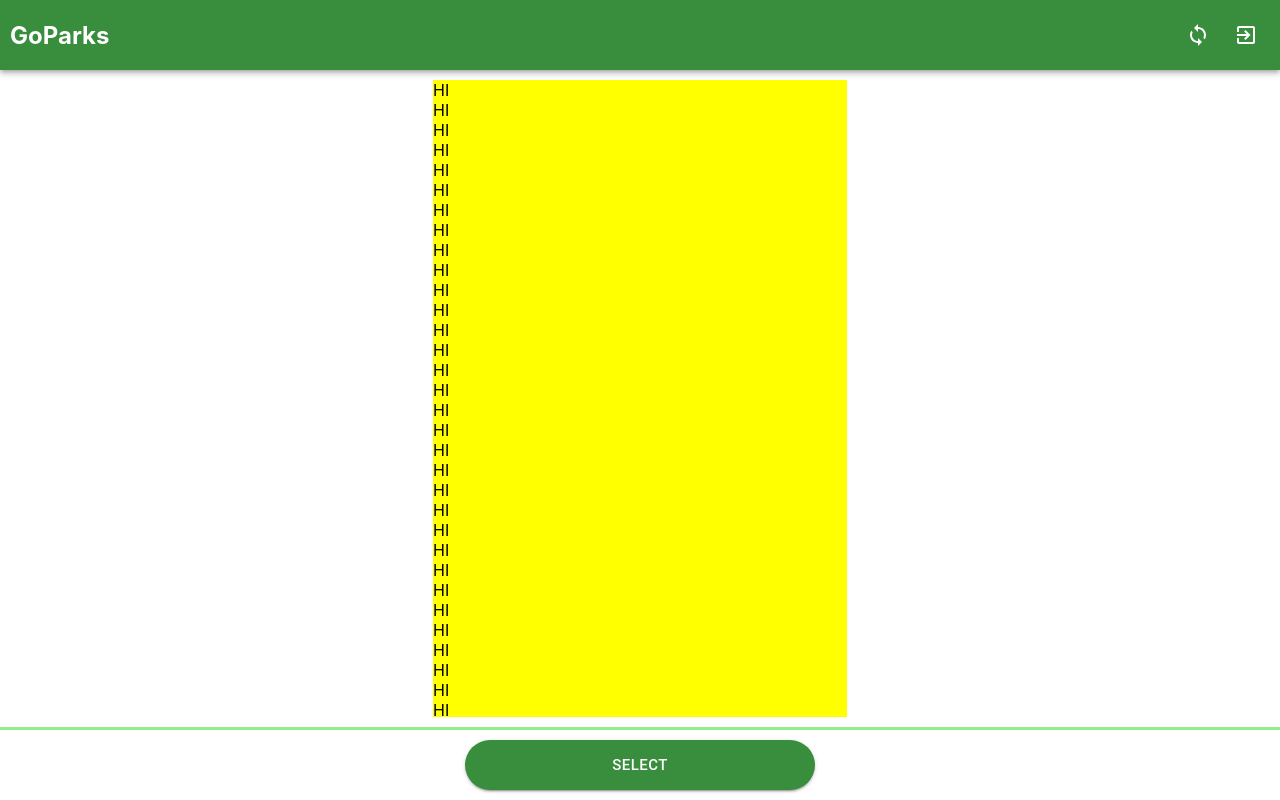
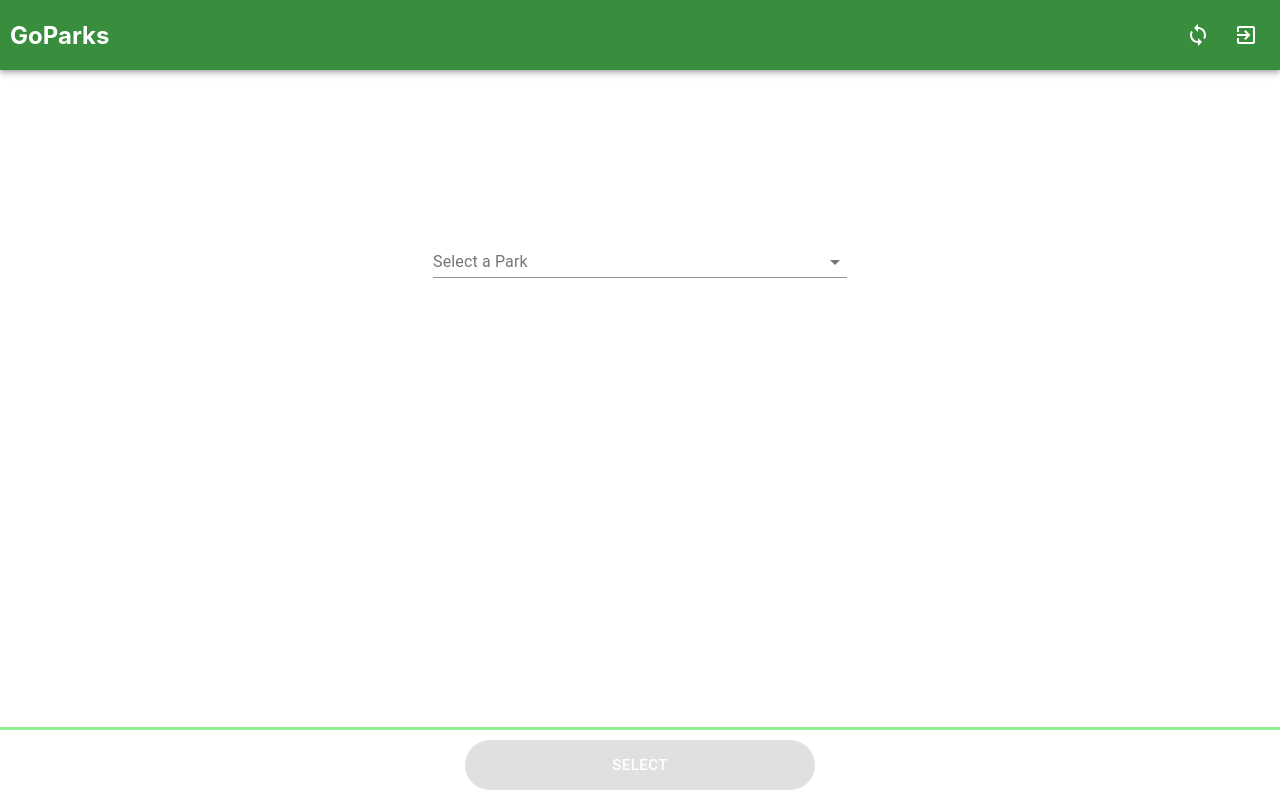
Before and after one commit to devadeka/go-parks-old, a React (Create React App) app: page /park_select in a window 1280 px wide. Built offline with nearby package versions, Linux system fonts and the light colour scheme.

Commit message:
Minor changes

```diff
--- a/public/index.html
+++ b/public/index.html
@@ -24,7 +24,7 @@
       work correctly both with client-side routing and a non-root public URL.
       Learn how to configure a non-root public URL by running `npm run build`.
     -->
-    <title>React App</title>
+    <title>GoParks</title>
   </head>
   <body>
     <noscript>You need to enable JavaScript to run this app.</noscript>
--- a/src/components/container/ParkSelectScreen/index.js
+++ b/src/components/container/ParkSelectScreen/index.js
@@ -1,9 +1,8 @@
 import { InputLabel } from '@material-ui/core';
-import React from 'react';
+import React, { useState } from 'react';
 import Header from '../../presentational/Header';
 import {
   PageComponent,
-  BodyComponent,
   FooterComponent,
 } from '../../presentational/Page/styled';
 import { SelectButton } from './styled';
@@ -14,106 +13,35 @@ import {
 } from '../../presentational/Select/styled';
 import Body from '../../presentational/Page/Body';
 
-const ParkSelect = () => (
+const ParkSelect = () => {
+  const [selectedPark, setSelectedPark] = useState('');
+
+  const handleChange = (event) => {
+    setSelectedPark(event.target.value);
+  };
+
+  return (
     <PageComponent>
       <Header />
       <Body>
-      <div>HI</div>
-      <div>HI</div>
-      <div>HI</div>
-      <div>HI</div>
-      <div>HI</div>
-      <div>HI</div>
-      <div>HI</div>
-      <div>HI</div>
-      <div>HI</div>
-      <div>HI</div>
-      <div>HI</div>
-      <div>HI</div>
-      <div>HI</div>
-      <div>HI</div>
-      <div>HI</div>
-      <div>HI</div>
-      <div>HI</div>
-      <div>HI</div>
-      <div>HI</div>
-      <div>HI</div>
-      <div>HI</div>
-      <div>HI</div>
-      <div>HI</div>
-      <div>HI</div>
-      <div>HI</div>
-      <div>HI</div>
-      <div>HI</div>
-      <div>HI</div>
-      <div>HI</div>
-      <div>HI</div>
-      <div>HI</div>
-      <div>HI</div>
-      <div>HI</div>
-      <div>HI</div>
-      <div>HI</div>
-      <div>HI</div>
-      <div>HI</div>
-      <div>HI</div>
-      <div>HI</div>
-      <div>HI</div>
-      <div>HI</div>
-      <div>HI</div>
-      <div>HI</div>
-      <div>HI</div>
-      <div>HI</div>
-      <div>HI</div>
-      <div>HI</div>
-      <div>HI</div>
-      <div>HI</div>
-      <div>HI</div>
-      <div>HI</div>
-      <div>HI</div>
-      <div>HI</div>
-      <div>HI</div>
-      <div>HI</div>
-      <div>HI</div>
-      <div>HI</div>
-      <div>HI</div>
-      <div>HI</div>
-      <div>HI</div>
-      <div>HI</div>
-      <div>HI</div>
-      <div>HI</div>
-      <div>HI</div>
-      <div>HI</div>
-      <div>HI</div>
-      <div>HI</div>
-      <div>HI</div>
-      <div>HI</div>
-      <div>HI</div>
-      <div>HI</div>
-      <div>HI</div>
-      <div>HI</div>
-      <div>HI</div>
-      <div>HI</div>
-      <div>HI</div>
-      <div>HI</div>
-      <div>HI</div>
-      <div>HI</div>
-      <div>HI</div>
-      <div>HI</div>
-      <div>HI</div>
-      <div>HI</div>
-      <div>HI</div>
-      <div>HI</div>
-      <div>HI</div>
-      <div>HI</div>
-      <div>HI</div>
-      <div>HI</div>
-      <div>HI</div>
-      <div>HI</div>
+        <FormControl>
+          <InputLabel id="demo-simple-select-label">Select a Park</InputLabel>
+          <Select
+            labelId="demo-simple-select-label"
+            id="demo-simple-select"
+            onChange={handleChange}
+          >
+            <MenuItem value={'baldrock'}>Bald Rock</MenuItem>
+            <MenuItem value={'crowdybay'}>Crowdy Bay</MenuItem>
+            <MenuItem value={'kooraban'}>Kooraban</MenuItem>
+          </Select>
+        </FormControl>
       </Body>
       <FooterComponent>
-      <SelectButton>SELECT</SelectButton>
+        <SelectButton disabled={selectedPark === ''}>SELECT</SelectButton>
       </FooterComponent>
     </PageComponent>
   );
+};
 
 export default ParkSelect;
--- a/src/components/presentational/Page/styled.js
+++ b/src/components/presentational/Page/styled.js
@@ -9,7 +9,6 @@ export const BodyCenterComponent = styled.div`
   height: 100%;
   width: 100%;
   max-width: 414px;
-  background-color: yellow;
   overflow-y: scroll;
 `;
 
--- a/src/components/presentational/Select/styled.js
+++ b/src/components/presentational/Select/styled.js
@@ -5,4 +5,9 @@ import MUIFormControl from '@material-ui/core/FormControl';
 
 export const Select = styled(MUISelect)``;
 export const MenuItem = styled(MUIMenuItem)``;
-export const FormControl = styled(MUIFormControl)``;
+export const FormControl = styled(MUIFormControl)`
+  &&& {
+    width: 100%;
+    margin-top: 150px;
+  }
+`;
```
Also changed, not shown: 1 other file (tests, documents, lock files or other folders). Lines whose indentation alone changed are shown as unchanged.
